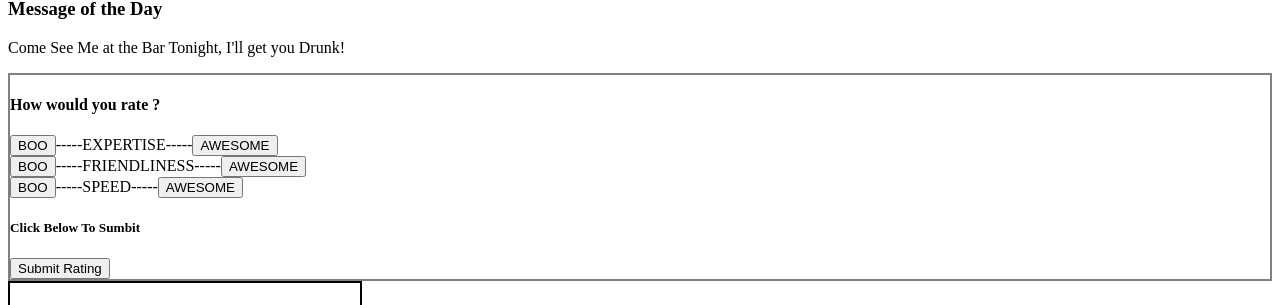
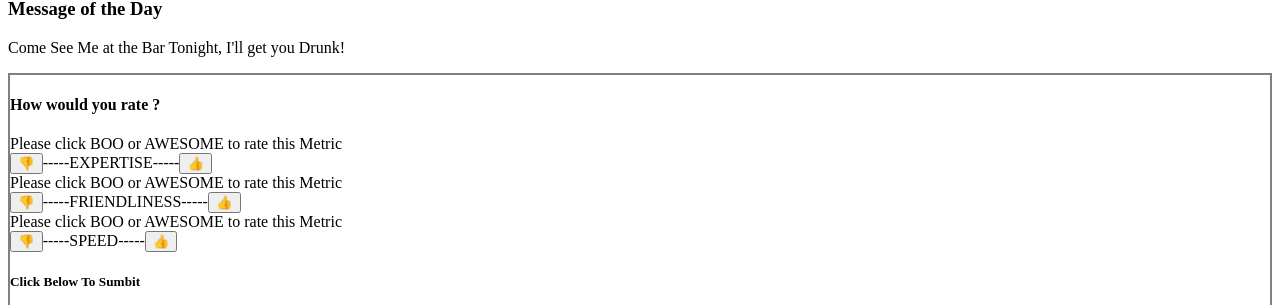
Before and after one commit to HugLife/HugLife, a React (Create React App) app in the folder client/: page / in a window 1280 px wide. Both pictures are taken after a click on the button "CLICK TO RATE". Shown: the part 2035-2340 px from the top of the page. Built offline with nearby package versions, Linux system fonts and the light colour scheme; no server answers; the HTML template or start-up script is replaced by a standard one.

Commit message:
Dynamically render Selected Metrics for RateBartender component

```diff
--- a/client/src/BartenderProfile.jsx
+++ b/client/src/BartenderProfile.jsx
@@ -14,6 +14,7 @@ class BartenderProfile extends Component {
     this.state = {
       bartender: {
         name: 'Esteban Quito',
+        id: 1,
         bar_id: 1,
         expert_right: 15,
         expert_left: 3,
@@ -85,7 +86,7 @@ class BartenderProfile extends Component {
         </div>
         <button id="ratebutton" onClick={this.openRater}>CLICK TO RATE</button>
         <h4 id="ratingconf">Thanks for rating!</h4>
-        <RateBartender />
+        <RateBartender bartender={this.state.bartender} />
         <Legend/ >
         <h3>Reviews</h3>
         <div>
--- a/client/src/RateBartender.jsx
+++ b/client/src/RateBartender.jsx
@@ -11,7 +11,7 @@ class RateBartender extends Component {
     super(props)
     this.state = {
       // note Maybe break up into separate objects
-      bartender: 'Esteban Quito',
+      bartender: props.bartender.name,
       reviewer: 'TEST',
       expert_right: 0,
       expert_left: 0,
@@ -21,6 +21,10 @@ class RateBartender extends Component {
       quick_left: 0,
       hot: false,
       hook: false,
+      expertSelect: 'Please click BOO or AWESOME to rate this Metric',
+      friendlySelect: 'Please click BOO or AWESOME to rate this Metric',
+      quickSelect: 'Please click BOO or AWESOME to rate this Metric',
+
     }
   }
 
@@ -29,42 +33,96 @@ class RateBartender extends Component {
     $('#rater').hide();
     $('#ratingconf').show();
     $('#ratebutton').show();
+    $('#friendly').show();
+    $('#quick').show();
+    $('#expert').show();
+
+    this.setState({
+      expertSelect: 'Please click BOO or AWESOME to rate this Metric',
+      friendlySelect: 'Please click BOO or AWESOME to rate this Metric',
+      quickSelect: 'Please click BOO or AWESOME to rate this Metric',
+    });
 
     console.log(context.state);
 
   }
 
-  selectMetric(selected, zero) {
-    // set selected as 1
-    // set zero as zero
+  upvoteExpertise () {
+    var context = this;
+    context.setState({
+      expertSelect: 'Thanks for voting 👍 on ' + context.state.bartender + '\'s Expertise!'
+    });
+
+    $('#expert').hide();
   }
 
+  downvoteExpertise () {
+    var context = this;
+    context.setState({
+      expertSelect: 'Sorry you voted 👎 on ' + context.state.bartender + '\'s Expertise!'
+    });
+
+    $('#expert').hide();
+  }
+
+
+  upvoteFriendly () {
+    var context = this;
+    context.setState({
+      friendlySelect: 'Thanks for voting 👍 on ' + context.state.bartender + '\'s Friendliness!'
+    });
+
+    $('#friendly').hide();
+  }
+
+  downvoteFriendly () {
+    var context = this;
+    context.setState({
+      friendlySelect: 'Sorry you voted 👎 on ' + context.state.bartender + '\'s Friendliness!'
+    });
+
+    $('#friendly').hide();
+  }
+
+  upvoteQuick () {
+    var context = this;
+    context.setState({
+      quickSelect: 'Thanks for voting 👍 on ' + context.state.bartender + '\'s Speed!'
+    });
+
+    $('#quick').hide();
+  }
+
+  downvoteQuick () {
+    var context = this;
+    context.setState({
+      quickSelect: 'Sorry you voted 👎 on ' + context.state.bartender + '\'s Speed!'
+    });
+
+    $('#quick').hide();
+  }
   componentDidMount() {
 
   }
 
-  displayStatus(right, left) {
-    // if right !left
-      // return right
-    // else left ! right
-      // return left
-    // else
-      //return neither selected
-
-  }
 
   render() {
     // TODO figure out a way to display currently selected thing (possible Radio buttons)
     return (
       <div style={raterStyle} id="rater">
         <h4>How would you rate {this.state.bartender.name}?</h4>
-
-        <button>BOO</button>-----EXPERTISE-----<button>AWESOME</button><br />
-
-        <button>BOO</button>-----FRIENDLINESS-----<button>AWESOME</button><br />
-
-        <button>BOO</button>-----SPEED-----<button>AWESOME</button><br />
-
+        <span>{this.state.expertSelect}</span><br />
+        <div id="expert">
+          <button onClick={this.downvoteExpertise.bind(this)}>👎</button>-----EXPERTISE-----<button onClick={this.upvoteExpertise.bind(this)}>👍</button><br />
+        </div>
+        <span>{this.state.friendlySelect}</span><br />
+        <div id="friendly">
+          <button onClick={this.downvoteFriendly.bind(this)}>👎</button>-----FRIENDLINESS-----<button onClick={this.upvoteFriendly.bind(this)}>👍</button><br />
+        </div>
+        <span>{this.state.quickSelect}</span><br />
+        <div id="quick">
+          <button onClick={this.downvoteQuick.bind(this)}>👎</button>-----SPEED-----<button onClick={this.upvoteQuick.bind(this)}>👍</button><br />
+        </div>
         <h5>Click Below To Sumbit</h5>
         <button onClick={this.submitRating.bind(this)}>Submit Rating</button>
       </div>
```
